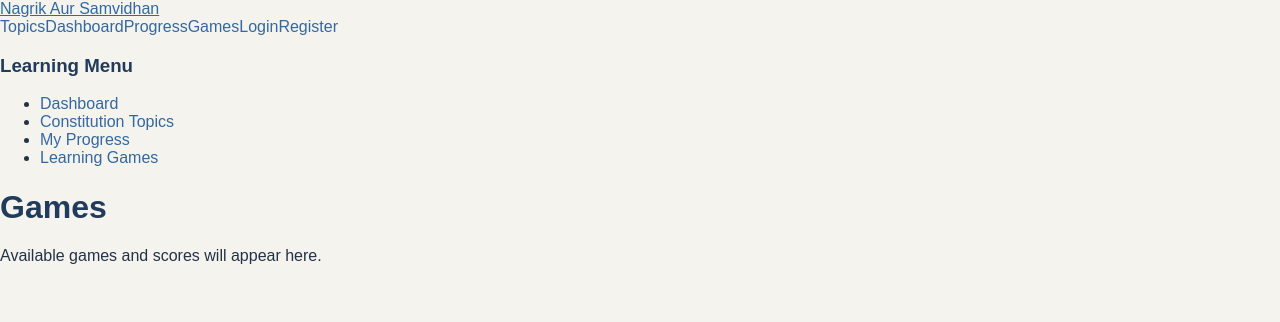
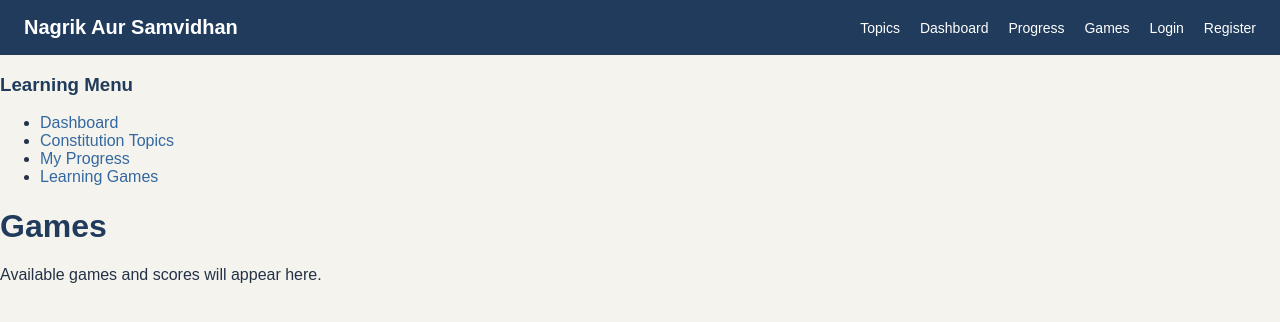
Before and after one commit to Ashish2106B/Constitution_Simplified, a React app in the folder frontend/: page /games in a window 1280 px wide. Shown: the top 322 px of the page. Built offline with nearby package versions, Linux system fonts and the light colour scheme; the HTML template or start-up script is replaced by a standard one.

Commit message:
Style shared frontend navbar

```diff
--- a/frontend/src/App.css
+++ b/frontend/src/App.css
@@ -182,3 +182,45 @@
     border-right-color: var(--border);
   }
 }
+
+.navbar {
+  display: flex;
+  justify-content: space-between;
+  align-items: center;
+  padding: 16px 24px;
+  background: #203b5b;
+  color: white;
+}
+
+.navbar-brand {
+  font-size: 20px;
+  font-weight: bold;
+  color: white;
+}
+
+.navbar-links {
+  display: flex;
+  align-items: center;
+  gap: 20px;
+}
+
+.navbar-link {
+  color: white;
+  font-size: 14px;
+}
+
+.navbar-link:hover {
+  color: #c8dfdb;
+}
+
+@media (max-width: 768px) {
+  .navbar {
+    flex-direction: column;
+    gap: 14px;
+  }
+
+  .navbar-links {
+    flex-wrap: wrap;
+    justify-content: center;
+  }
+}
--- a/frontend/src/App.jsx
+++ b/frontend/src/App.jsx
@@ -1,4 +1,5 @@
 import { BrowserRouter, Route, Routes } from "react-router-dom";
+import "./App.css";
 
 import Home from "./pages/Home";
 import Login from "./pages/Login";
--- a/frontend/src/components/Navbar.jsx
+++ b/frontend/src/components/Navbar.jsx
@@ -2,16 +2,18 @@ import { Link } from "react-router-dom";
 
 function Navbar() {
   return (
-    <nav>
-      <Link to="/">Nagrik Aur Samvidhan</Link>
+    <nav className="navbar">
+      <Link className="navbar-brand" to="/">
+        Nagrik Aur Samvidhan
+      </Link>
 
-      <div>
-        <Link to="/topics">Topics</Link>
-        <Link to="/dashboard">Dashboard</Link>
-        <Link to="/progress">Progress</Link>
-        <Link to="/games">Games</Link>
-        <Link to="/login">Login</Link>
-        <Link to="/register">Register</Link>
+      <div className="navbar-links">
+        <Link className="navbar-link" to="/topics">Topics</Link>
+        <Link className="navbar-link" to="/dashboard">Dashboard</Link>
+        <Link className="navbar-link" to="/progress">Progress</Link>
+        <Link className="navbar-link" to="/games">Games</Link>
+        <Link className="navbar-link" to="/login">Login</Link>
+        <Link className="navbar-link" to="/register">Register</Link>
       </div>
     </nav>
   );
```
